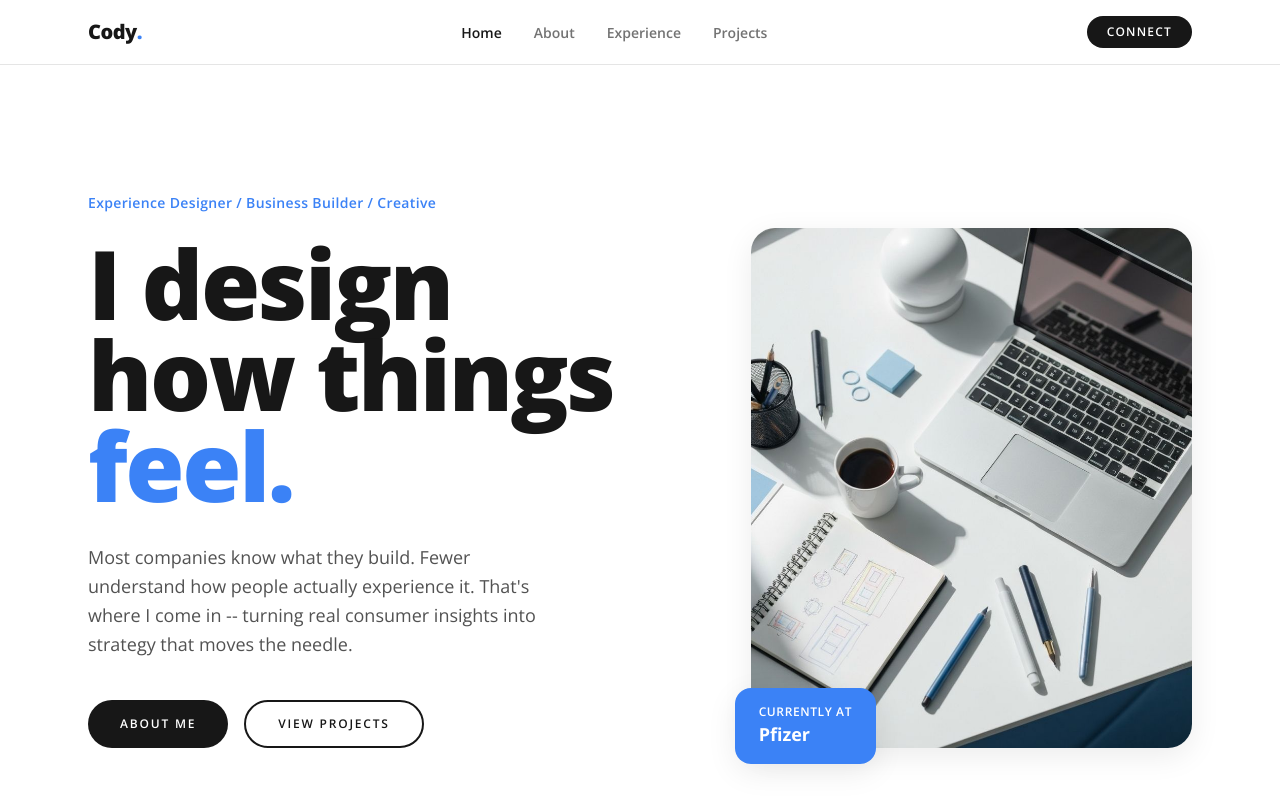
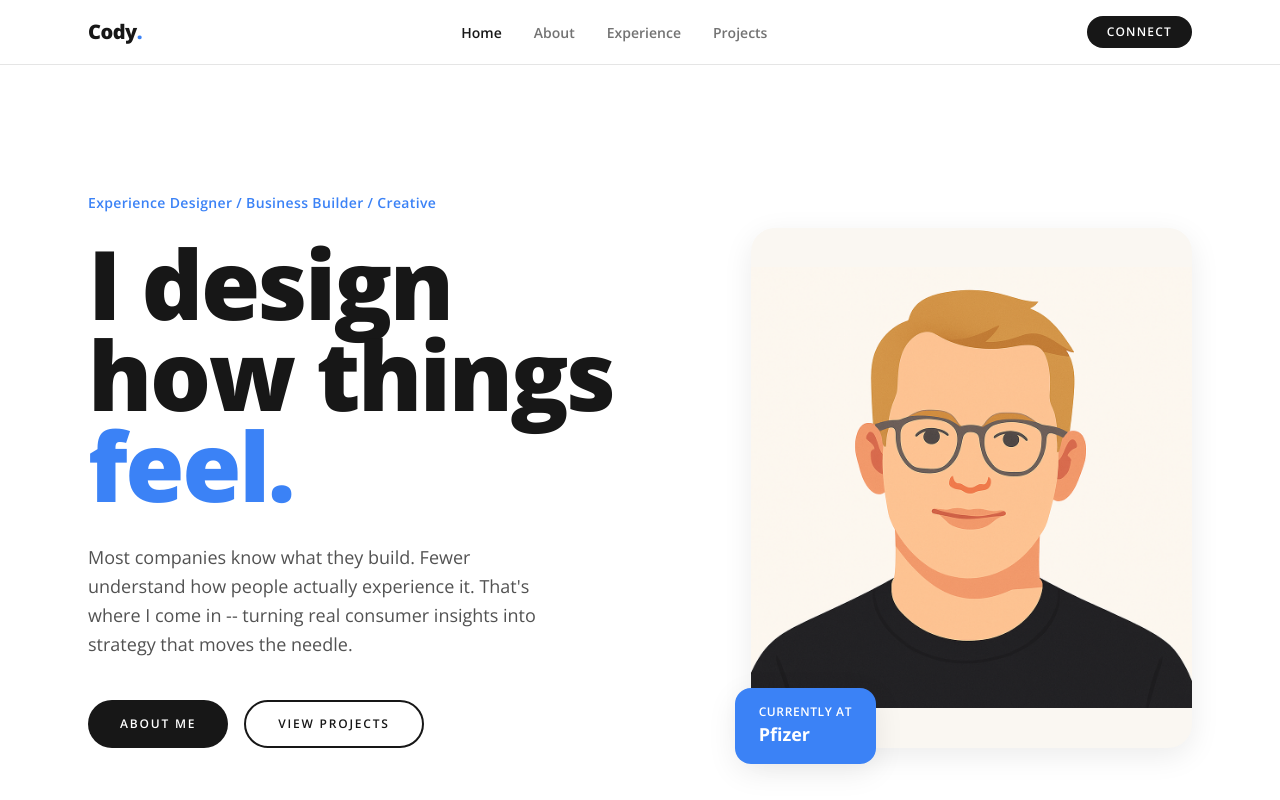
Before and after one commit to ampy1000/website, a Next.js app: page / in a window 1280 px wide. Shown: the top 800 px of the page. Built offline with nearby package versions, Linux system fonts and the light colour scheme.

Commit message:
feat: update home page with new illustrated hero image
Use illustrated avatar and adjust background for seamless blend

```diff
--- a/src/app/page.tsx
+++ b/src/app/page.tsx
@@ -84,13 +84,13 @@ export default function Home() {
               </div>
             </div>
             <div className="md:col-span-5 relative">
-              <div className="rounded-3xl overflow-hidden hover-zoom shadow-[var(--shadow-lg)]">
+              <div className="rounded-3xl overflow-hidden hover-zoom shadow-[var(--shadow-lg)] bg-[#FAF7F2]">
                 <Image
-                  src="/images/hero-workspace.jpg"
-                  alt="A modern creative workspace with design tools and technology"
+                  src="/images/cody-avatar.png"
+                  alt="Illustrated portrait of Cody Wales"
                   width={600}
                   height={700}
-                  className="w-full h-[400px] md:h-[520px] object-cover"
+                  className="w-full h-[400px] md:h-[520px] object-contain"
                   priority
                 />
               </div>
```
Also changed, not shown: public/images/cody-avatar.png (added).
